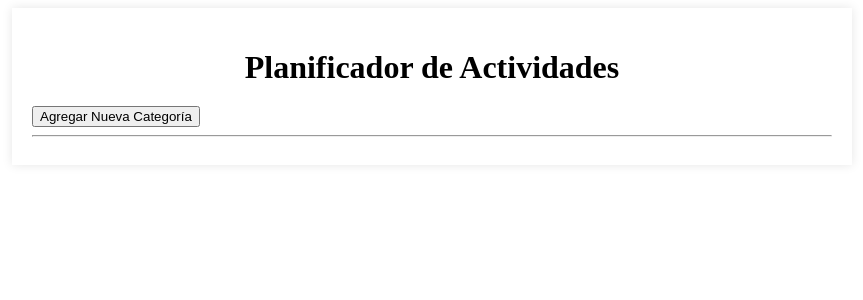
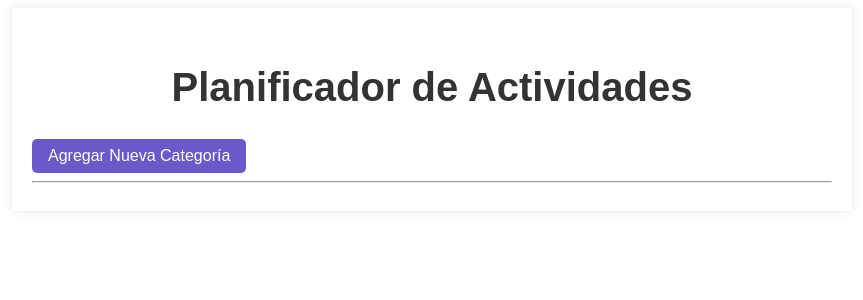
Before and after one commit to Esparrago23/Planify, an Angular app: page / in a window 1280 px wide. Shown: the top 300 px of the page, without its empty margins (208-1071 px from the left). Built offline with nearby package versions, Linux system fonts and the light colour scheme.

Commit message:
[update] css

```diff
--- a/src/app/actividades/actividades-dashboard/actividades-dashboard.component.css
+++ b/src/app/actividades/actividades-dashboard/actividades-dashboard.component.css
@@ -1,18 +1,3 @@
 form div {
     margin-bottom: 10px;
   }
-
-  label {
-    display: inline-block;
-    width: 120px;
-  }
-
-  input, select {
-    padding: 5px;
-    width: 200px;
-  }
-
-  button {
-    padding: 5px 10px;
-    cursor: pointer;
-  }
--- a/src/app/actividades/actividades-form/actividades-form.component.html
+++ b/src/app/actividades/actividades-form/actividades-form.component.html
@@ -1,4 +1,4 @@
-<div>
+<div >
     <h3>Agregar Nueva Actividad</h3>
     <form (ngSubmit)="onAgregarActividad()">
       <div>
--- a/src/app/actividades/actividades-form/actividades-form.component.ts
+++ b/src/app/actividades/actividades-form/actividades-form.component.ts
@@ -1,6 +1,5 @@
-import { Component,Output,EventEmitter,Input } from '@angular/core';
+import { Component,Output,EventEmitter } from '@angular/core';
 import { Actividad } from '../../models/actividad';
-import { StorageService } from '../../storage.service';
 @Component({
   selector: 'app-actividades-form',
   templateUrl: './actividades-form.component.html',
--- a/src/styles.css
+++ b/src/styles.css
@@ -1 +1,80 @@
-/* You can add global styles to this file, and also import other style files */
+body {
+    font-family: Arial, sans-serif;
+    line-height: 1.6;
+}
+
+h1 {
+    font-size: 2.5em;
+    color: #333;
+    margin-bottom: 0.5em;
+}
+
+
+h2 {
+    font-size: 2em;
+    color: #444;
+    margin-bottom: 0.5em;
+}
+
+h3 {
+    font-size: 1.75em;
+    color: #555;
+    margin-bottom: 0.5em;
+}
+
+h4 {
+    font-size: 1.5em;
+    color: #666;
+    margin-bottom: 0.5em;
+}
+
+p {
+    font-size: 1em;
+    color: #777;
+    margin-bottom: 1em;
+}
+
+button {
+    background-color: #6a5ac9;
+    color: #fff;
+    border: none;
+    border-radius: 5px;
+    padding: 0.5em 1em;
+    font-size: 1em;
+}
+
+button:hover {
+    background-color: #5e4b8a;
+}
+
+input {
+    border: 1px solid #ccc;
+    border-radius: 4px;
+    padding: 0.2em;
+    width: 30%;
+    font-size: 1em;
+    margin-bottom: 1em;
+}
+
+label {
+    display: block;
+    margin-bottom: 0.5em;
+    font-weight: bold;
+    color: #333;
+}
+
+select {
+    border: 1px solid #ccc;
+    border-radius: 4px;
+    padding: 0.2em;
+    width: 30%;
+    font-size: 0.9em;
+    background-color: #eae7f4;
+    color: #5e4b8a;
+    margin-bottom: 1em;
+}
+
+select option {
+    background-color: #fff;
+    color: #333;
+}
```
Also changed, not shown: src/app/app.component.css (line endings or trailing spaces).
